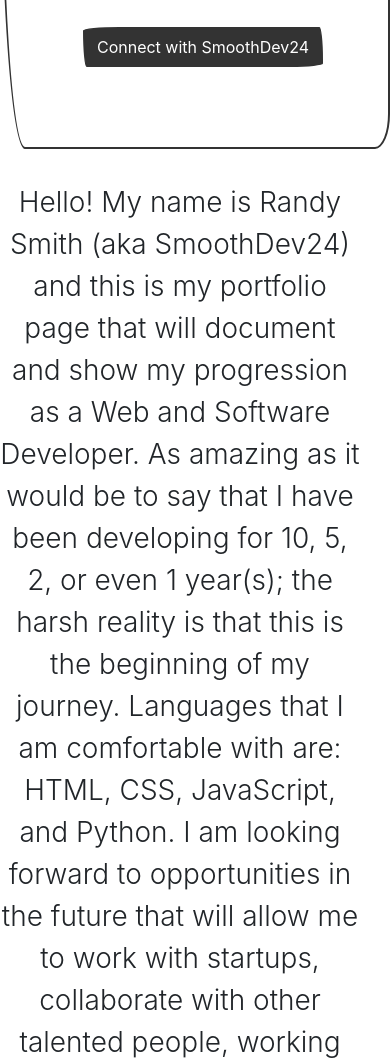
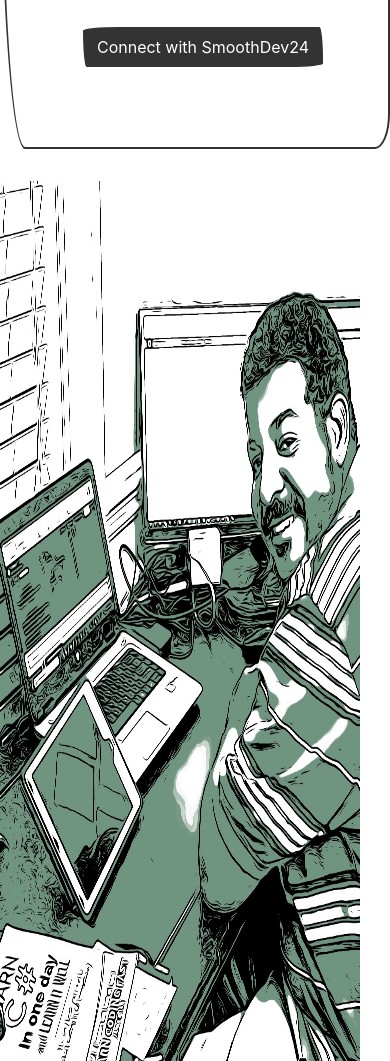
Before and after one commit to SmoothDev24/PersonalPortfolioProject, a website: page index.html in a window 390 px wide. Shown: the part 512-1573 px from the top of the page. Drawn offline with nearby package versions, Linux system fonts and the light colour scheme; a web font is replaced by a local one.

Commit message:
Changed the responsiveness of the me image and the blub to take up the column for screen sizes below medium

```diff
--- a/index.html
+++ b/index.html
@@ -86,7 +86,7 @@
     <section class="text-center">
         <div class="row">
           <div class="row container-fluid">
-              <img src="imgs/IMG_me.jpg" id="me" class="col-md-6 d-none d-sm-block" alt="Image of SmoothDev24 at his desk">
+              <img src="imgs/IMG_me.jpg" id="me" class="col-md-6" alt="Image of SmoothDev24 at his desk">
               <div class="col-md-6 d-flex justify-content-center align-items-center">
                 <p class="lead" id="blurb">Hello! My name is Randy Smith (aka SmoothDev24) and
                   this is my portfolio page that will document and show my progression as a Web and
```
